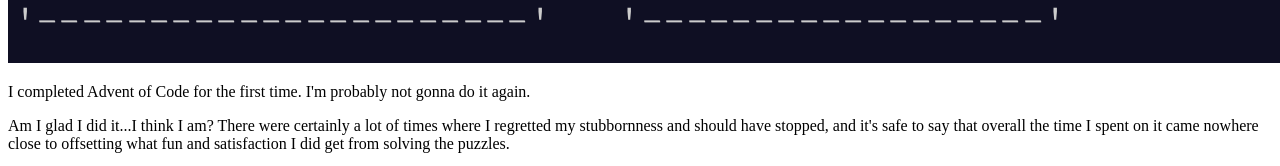
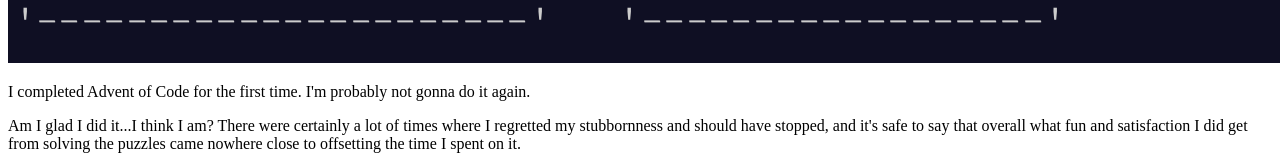
Before and after one commit to mpbarlow/blog-11ty, an Eleventy site: page src/posts/advent-of-code-2024.md in a window 1280 px wide. Shown: the part 1456-1622 px from the top of the page. Built offline with nearby package versions, Linux system fonts and the light colour scheme; Eleventy itself is replaced by a stand-in of ours; files that its build step writes are made by us from their sources.

Commit message:
sentences r hard

```diff
--- a/src/posts/advent-of-code-2024.md
+++ b/src/posts/advent-of-code-2024.md
@@ -11,7 +11,7 @@
 
 I completed Advent of Code for the first time. I'm probably not gonna do it again.
 
-Am I glad I did it...I think I am? There were certainly a lot of times where I regretted my stubbornness and should have stopped, and it's safe to say that overall the time I spent on it came nowhere close to offsetting what fun and satisfaction I did get from solving the puzzles.
+Am I glad I did it...I think I am? There were certainly a lot of times where I regretted my stubbornness and should have stopped, and it's safe to say that overall what fun and satisfaction I did get from solving the puzzles came nowhere close to offsetting the time I spent on it.
 
 This is all a "me" problem, of course. The amount of effort that must go into this every year, across such a wide range of subject matters, is staggering. I have a lot of respect for Eric Wastl and everyone involved in creating and running these.
 
```
